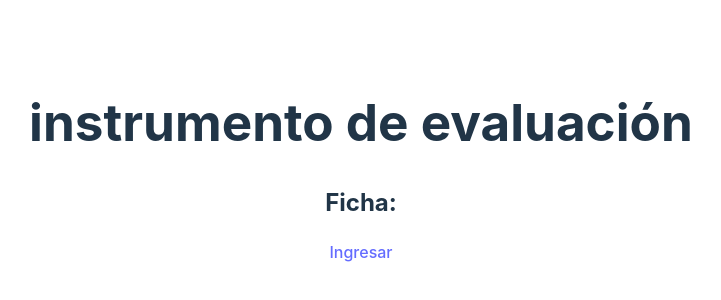
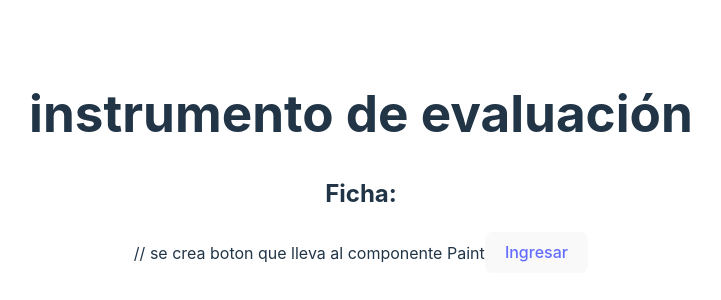
Before and after one commit to johan101429/instrumento_B, a React (Vite) app: page / in a window 1280 px wide. Shown: the part 238-538 px from the top of the page, without its empty margins (279-1000 px from the left). Built offline with nearby package versions, Linux system fonts and the light colour scheme.

Commit message:
// se crea boton que lleva al componente Paint

```diff
--- a/src/components/Layouts/Welcome/Welcome.jsx
+++ b/src/components/Layouts/Welcome/Welcome.jsx
@@ -1,11 +1,14 @@
 import React from 'react'
+import {Paint} from '../Paint/Paint'
 
 export const Welcome = ({ ficha }) => {
   return (
     <>
       <h1>instrumento de evaluación</h1>
       <h2>Ficha: {ficha} </h2>
-      <a href='#'>Ingresar</a>
+      // se crea boton que lleva al componente Paint
+      <button type="button"><a href='/Paint'>Ingresar</a> </button>
+
     </>
   )
 }
```
